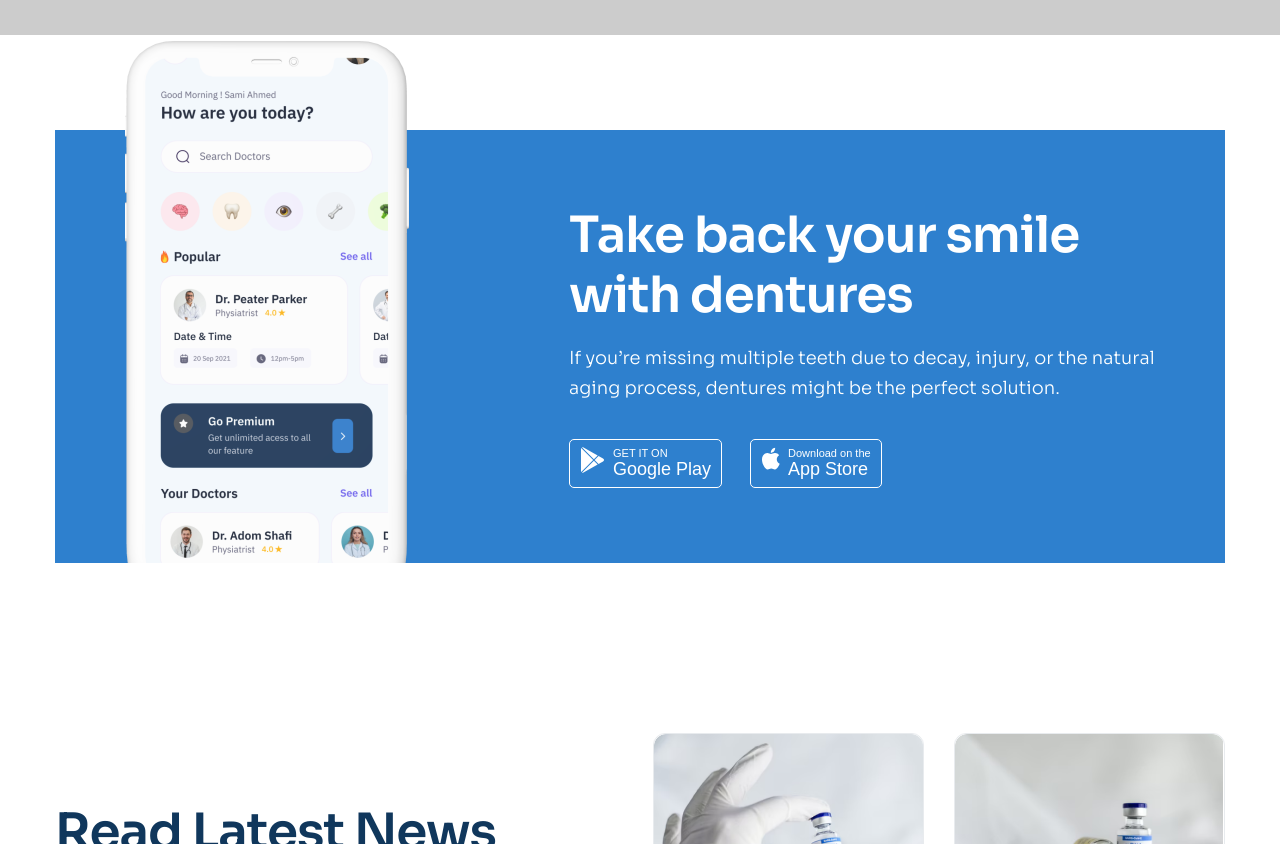
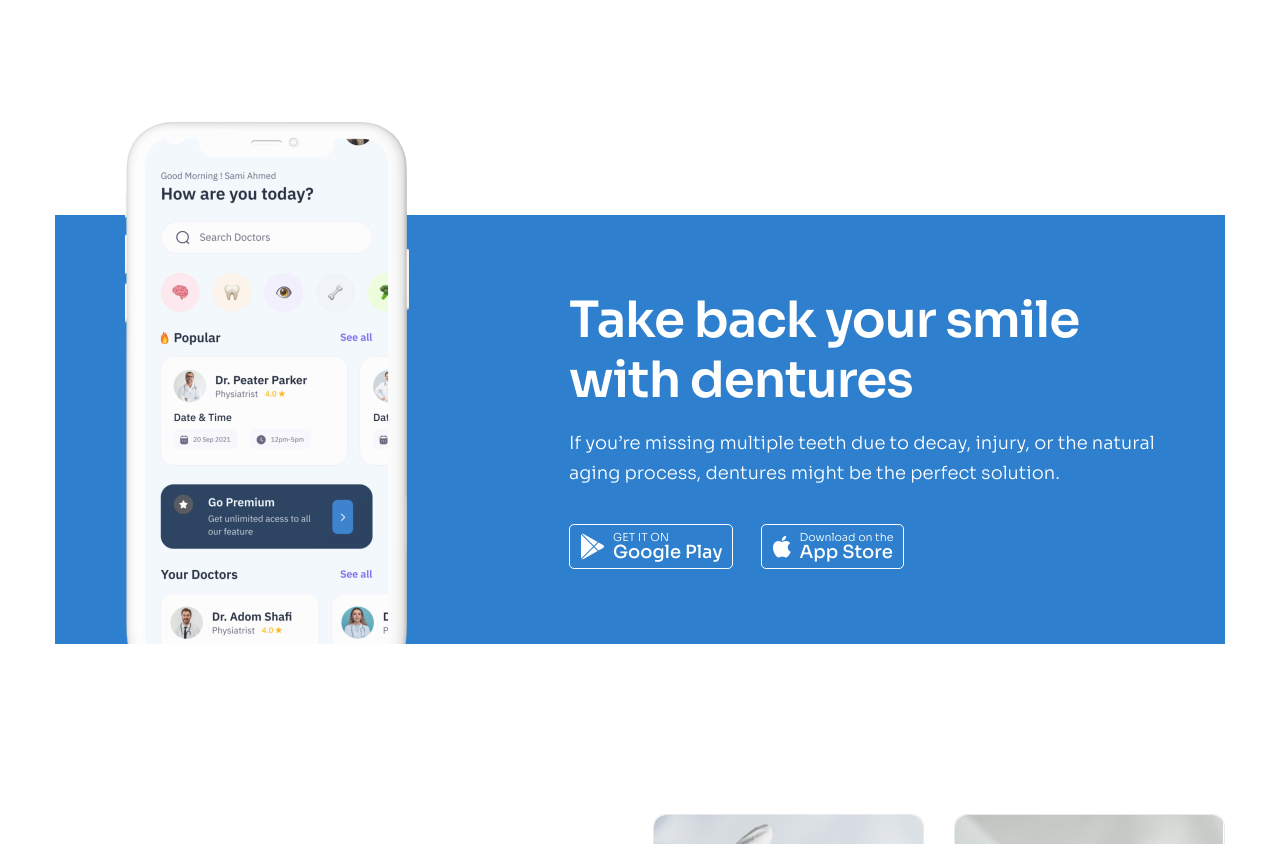
Before and after one commit to mycvlnn/dental-care-landing-page, a plain HTML site: page index.html in a window 1280 px wide. Shown: the part 4300-5144 px from the top of the page. Drawn offline with nearby package versions, Linux system fonts and the light colour scheme.

Commit message:
fix: bug install app

```diff
--- a/assets/css/styles.css
+++ b/assets/css/styles.css
@@ -416,7 +416,6 @@ a {
 .member {
     padding: 85px 0;
     margin-bottom: 85px;
-    background-color: #ccc;
 }
 
 .member__cta {
@@ -513,7 +512,7 @@ a {
 /* ======================== App install ======================== */
 
 .cta {
-    margin: 95px 0 170px;
+    margin: 180px 0 170px;
 }
 
 .cta__wrapper {
@@ -562,7 +561,6 @@ a {
     border: 1px solid #fff;
     padding: 7px 10px;
     border-radius: 5px;
-    cursor: pointer;
     display: flex;
 }
 
--- a/index.html
+++ b/index.html
@@ -483,7 +483,7 @@
                                 natural aging process, dentures might be the perfect solution.
                             </p>
                             <div class="cta__apps row-center">
-                                <button class="download-app">
+                                <a href="#!" class="download-app">
                                     <img
                                         src="./assets/icons/google-play.svg"
                                         alt="Google play"
@@ -493,9 +493,9 @@
                                         <span class="download-app__label">GET IT ON</span>
                                         <strong class="download-app__store">Google Play</strong>
                                     </div>
-                                </button>
+                                </a>
 
-                                <button class="download-app">
+                                <a href="#!" class="download-app">
                                     <img
                                         src="./assets/icons/app-store.svg"
                                         alt="App store"
@@ -505,7 +505,7 @@
                                         <span class="download-app__label">Download on the</span>
                                         <strong class="download-app__store">App Store</strong>
                                     </div>
-                                </button>
+                                </a>
                             </div>
                         </section>
                     </div>
```
